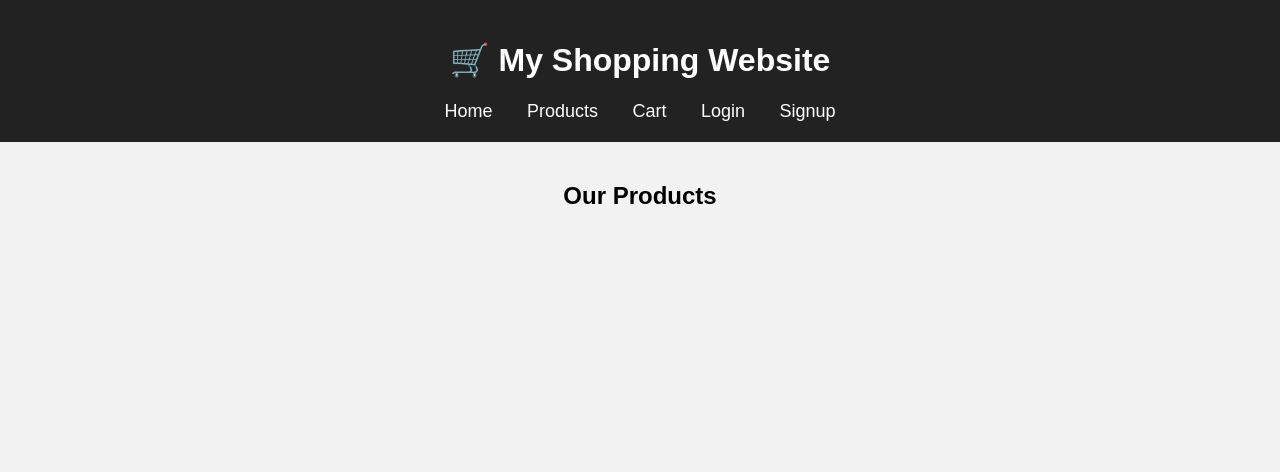
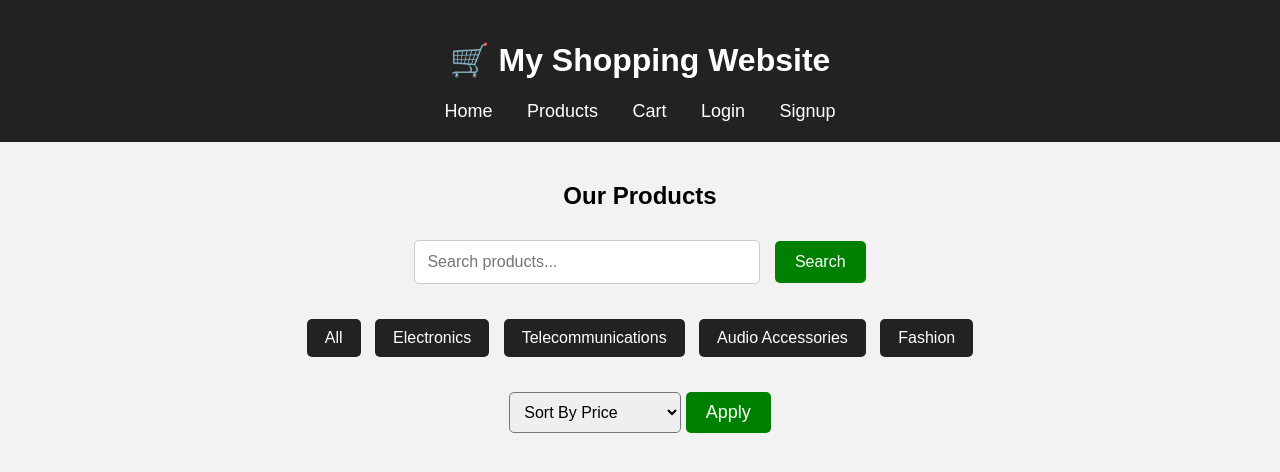
Before and after one commit to ramadurgamsandhya8-web/flask-ecommerce-devops, a Flask app: page /products in a window 1280 px wide. Shown: the top 472 px of the page. Run offline with Flask 3, Linux system fonts and the light colour scheme; data that the repository does not hold is empty.

Commit message:
Added search, category filter, sorting and product details

```diff
--- a/backend/app.py
+++ b/backend/app.py
@@ -3,6 +3,8 @@ import sqlite3
 
 app = Flask(__name__)
 app.secret_key = "mysecretkey"
+
+
 
 
 def create_table():
@@ -15,6 +17,16 @@ def create_table():
             name TEXT NOT NULL,
             email TEXT NOT NULL UNIQUE,
             password TEXT NOT NULL
+        )
+    """)
+
+    cursor.execute("""
+        CREATE TABLE IF NOT EXISTS products (
+            id INTEGER PRIMARY KEY AUTOINCREMENT,
+            name TEXT NOT NULL,
+            price INTEGER NOT NULL,
+            image TEXT,
+            category TEXT
         )
     """)
 
@@ -34,16 +46,6 @@ def create_table():
         )
     """)
 
-    cursor.execute("""
-        CREATE TABLE IF NOT EXISTS products (
-            id INTEGER PRIMARY KEY AUTOINCREMENT,
-            name TEXT NOT NULL,
-            price INTEGER NOT NULL,
-            image TEXT,
-            category TEXT
-        )
-    """)
-
     conn.commit()
     conn.close()
 
@@ -58,22 +60,69 @@ def home():
 
 @app.route("/products")
 def products():
+    search = request.args.get("search")
+    category = request.args.get("category")
+    sort = request.args.get("sort")
+
     conn = sqlite3.connect("database.db")
     cursor = conn.cursor()
 
-    cursor.execute("SELECT * FROM products")
+    if search:
+        cursor.execute(
+            "SELECT * FROM products WHERE name LIKE ?",
+            ("%" + search + "%",)
+        )
+
+    elif category:
+        cursor.execute(
+            "SELECT * FROM products WHERE category=?",
+            (category,)
+        )
+
+    else:
+
+        if sort == "low":
+            cursor.execute("SELECT * FROM products ORDER BY price ASC")
+
+        elif sort == "high":
+            cursor.execute("SELECT * FROM products ORDER BY price DESC")
+
+        else:
+            cursor.execute("SELECT * FROM products")
+
     products = cursor.fetchall()
+    conn.close()
+
+    return render_template(
+        "products.html",
+        products=products,
+        user=session.get("user"))
+
+@app.route("/product/<int:id>")
+def product_details(id):
+    conn = sqlite3.connect("database.db")
+    cursor = conn.cursor()
+
+    cursor.execute("SELECT * FROM products WHERE id=?", (id,))
+    product = cursor.fetchone()
 
     conn.close()
 
-    return render_template("products.html", products=products, user=session.get("user"))
+    return render_template("product_details.html", product=product, user=session.get("user"))
+
 
 
 @app.route("/cart")
 def cart():
     cart_items = session.get("cart", [])
     total = sum(item["price"] * item.get("quantity", 1) for item in cart_items)
-    return render_template("cart.html", cart_items=cart_items, total=total, user=session.get("user"))
+
+    return render_template(
+        "cart.html",
+        cart_items=cart_items,
+        total=total,
+        user=session.get("user")
+    )
 
 
 @app.route("/add-to-cart/<name>/<int:price>")
@@ -94,12 +143,6 @@ def add_to_cart(name, price):
 
     session["cart"] = cart
     return redirect("/cart")
-
-
-@app.route("/clear-cart")
-def clear_cart():
-    session.pop("cart", None)
-    return redirect("/products")
 
 
 @app.route("/remove-item/<name>")
@@ -134,6 +177,12 @@ def decrease(name):
 
     session["cart"] = cart
     return redirect("/cart")
+
+
+@app.route("/clear-cart")
+def clear_cart():
+    session.pop("cart", None)
+    return redirect("/products")
 
 
 @app.route("/login", methods=["GET", "POST"])
@@ -260,12 +309,17 @@ def admin_dashboard():
     cursor.execute("SELECT id, name, email FROM users")
     users = cursor.fetchall()
 
-    cursor.execute("SELECT id, user, product, quantity, price, total, name, phone, address, city, pincode FROM orders")
+    cursor.execute(
+        "SELECT id, user, product, quantity, price, total, name, phone, address, city, pincode FROM orders"
+    )
     orders = cursor.fetchall()
+
+    cursor.execute("SELECT * FROM products")
+    products = cursor.fetchall()
 
     conn.close()
 
-    return render_template("admin.html", users=users, orders=orders)
+    return render_template("admin.html", users=users, orders=orders, products=products)
 
 
 @app.route("/add-product", methods=["GET", "POST"])
@@ -292,6 +346,19 @@ def add_product():
     return render_template("add_product.html", user=session.get("user"))
 
 
+@app.route("/delete-product/<int:id>")
+def delete_product(id):
+    conn = sqlite3.connect("database.db")
+    cursor = conn.cursor()
+
+    cursor.execute("DELETE FROM products WHERE id=?", (id,))
+
+    conn.commit()
+    conn.close()
+
+    return redirect("/admin")
+
+
 @app.route("/insert-products")
 def insert_products():
     conn = sqlite3.connect("database.db")
@@ -301,7 +368,7 @@ def insert_products():
         ("Laptop", 55000, "https://picsum.photos/200?random=1", "Electronics"),
         ("Mobile", 22000, "https://picsum.photos/200?random=2", "Electronics"),
         ("Headphones", 2500, "https://picsum.photos/200?random=3", "Accessories"),
-        ("Watch", 3999, "https://picsum.photos/200?random=4", "Accessories")
+        ("Watch", 3999, "https://picsum.photos/200?random=4", "Fashion")
     ]
 
     for product in sample_products:
@@ -316,6 +383,19 @@ def insert_products():
     return "Products Inserted Successfully"
 
 
+@app.route("/clear-products")
+def clear_products():
+    conn = sqlite3.connect("database.db")
+    cursor = conn.cursor()
+
+    cursor.execute("DELETE FROM products")
+
+    conn.commit()
+    conn.close()
+
+    return "Products Deleted"
+
+
 @app.route("/check-orders")
 def check_orders():
     conn = sqlite3.connect("database.db")
@@ -328,19 +408,6 @@ def check_orders():
 
     return str(orders)
 
-@app.route("/clear-products")
-def clear_products():
-
-    conn = sqlite3.connect("database.db")
-    cursor = conn.cursor()
-
-    cursor.execute("DELETE FROM products")
-
-    conn.commit()
-    conn.close()
-
-    return "Products Deleted"
-
 
 @app.route("/logout")
 def logout():
--- a/backend/static/css/style.css
+++ b/backend/static/css/style.css
@@ -234,3 +234,76 @@ button:hover{
     border:none;
     cursor:pointer;
 }
+.search-container{
+    text-align:center;
+    margin:30px 0;
+}
+
+.search-container input{
+    width:320px;
+    padding:12px;
+    font-size:16px;
+    border:1px solid #ccc;
+    border-radius:5px;
+}
+
+.search-container button{
+    padding:12px 20px;
+    background:green;
+    color:white;
+    border:none;
+    border-radius:5px;
+    cursor:pointer;
+    font-size:16px;
+    margin-left:10px;
+}
+
+.search-container button:hover{
+    background:darkgreen;
+}
+.filter-container{
+    text-align:center;
+    margin-bottom:30px;
+}
+
+.filter-container a{
+    text-decoration:none;
+    background:#222;
+    color:white;
+    padding:10px 18px;
+    margin:5px;
+    border-radius:5px;
+    display:inline-block;
+}
+
+.filter-container a:hover{
+    background:green;
+}
+.sort-container{
+    text-align:center;
+    margin-bottom:25px;
+}
+
+.sort-container select{
+    padding:10px;
+    font-size:16px;
+    border-radius:5px;
+}
+
+.sort-container button{
+    padding:10px 20px;
+    background:green;
+    color:white;
+    border:none;
+    border-radius:5px;
+    cursor:pointer;
+}
+.details-box{
+    width:500px;
+    margin:50px auto;
+    background:white;
+    padding:30px;
+    text-align:center;
+    border-radius:10px;
+    box-shadow:0 0 10px gray;
+}
--- a/backend/templates/products.html
+++ b/backend/templates/products.html
@@ -29,6 +29,47 @@
 
 <h2 class="title">Our Products</h2>
 
+<div class="search-container">
+    <form action="/products" method="GET">
+        <input
+            type="text"
+            name="search"
+            placeholder="Search products..."
+            value="{{ request.args.get('search','') }}"
+        >
+        <button type="submit">Search</button>
+    </form>
+</div>
+    <div class="filter-container">
+    <a href="/products">All</a>
+    <a href="/products?category=Electronics">Electronics</a>
+    <a href="/products?category=Telecommunications">Telecommunications</a>
+    <a href="/products?category=Audio Accessories">Audio Accessories</a>
+    <a href="/products?category=Fashion">Fashion</a>
+</div>
+<div class="sort-container">
+
+    <form action="/products" method="GET">
+
+        <select name="sort">
+
+            <option value="">Sort By Price</option>
+
+            <option value="low">Price: Low to High</option>
+
+            <option value="high">Price: High to Low</option>
+
+        </select>
+
+        <button type="submit">Apply</button>
+
+    </form>
+
+</div>
+
+
+
+
 <div class="products">
 
     {% for product in products %}
@@ -41,13 +82,18 @@
 
             <p>{{ product[4] }}</p>
 
+            <a href="/product/{{ product[0] }}">
+            <button type="button">View Details</button>
+        </a>
+
             <a href="/add-to-cart/{{ product[1] }}/{{ product[2] }}">
-                <button type="button">Add To Cart</button>
-            </a>
+            <button type="button">Add To Cart</button>
+        </a>
         </div>
     {% endfor %}
 
 </div>
 
+
 </body>
 </html>
```
Also changed, not shown: backend/templates/product_details.html (added, +33 -0 lines).
